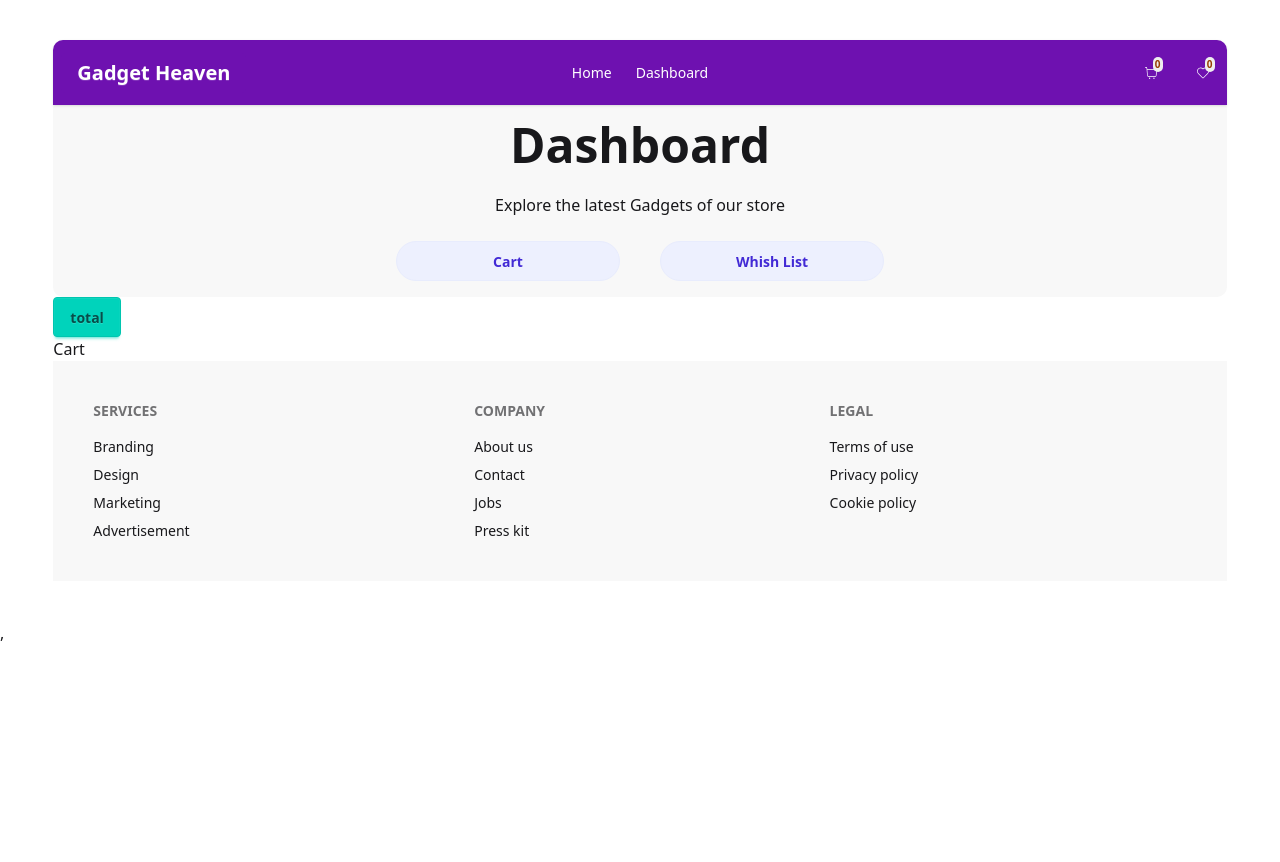
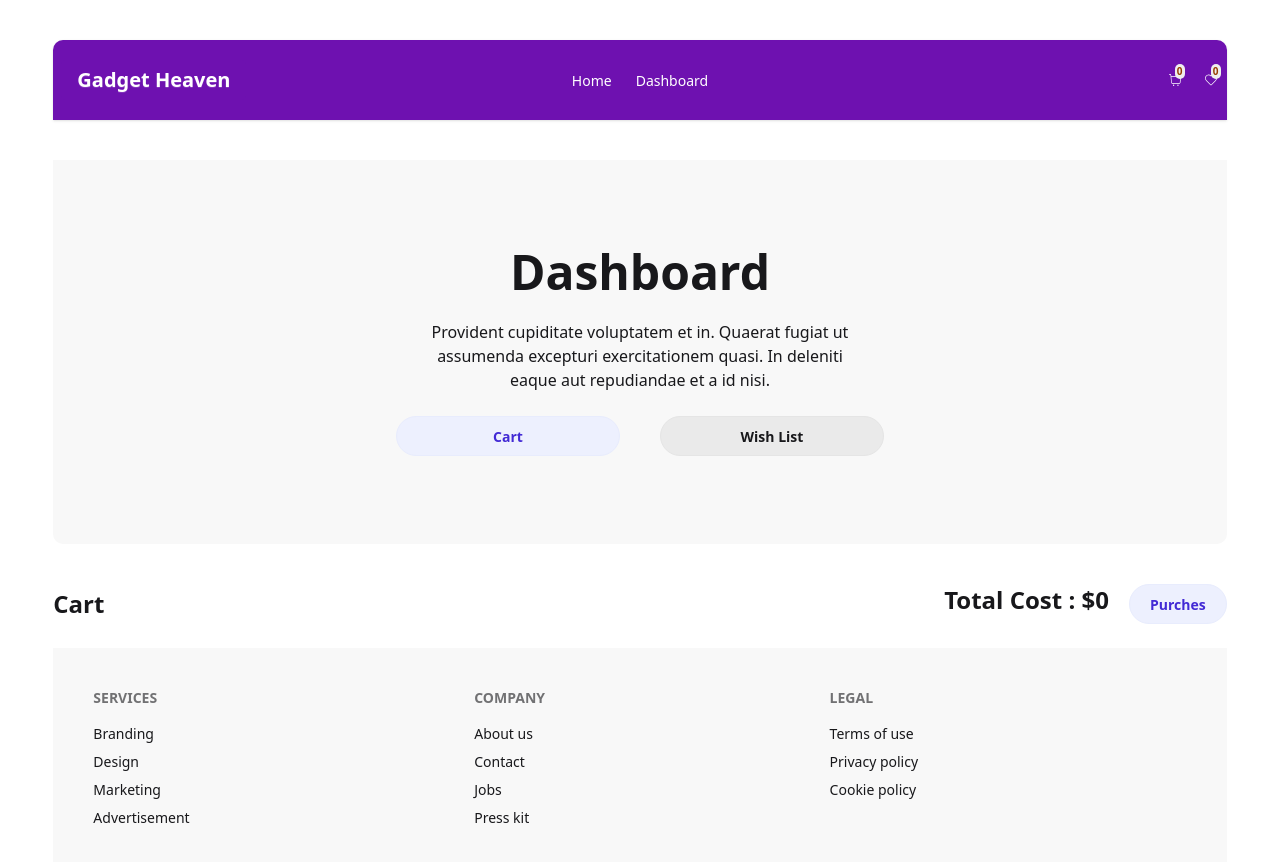
Before and after one commit to Mehedi-maaztech/Gadget-hub, a React (Vite) app: page /dashboard in a window 1280 px wide. Shown: the top 862 px of the page. Before the commit the page ends 800 px from the top, so only its background shows below. Built offline with nearby package versions, Linux system fonts and the light colour scheme.

Commit message:
Completed cart and wishlist. finish work

```diff
--- a/src/components/Accesories/Accesories.jsx
+++ b/src/components/Accesories/Accesories.jsx
@@ -15,7 +15,7 @@ const Accesories = () => {
         <div>
             <h1 className="text-5xl text-center font-bold">Explore Cutting-Edge Gadgets</h1>
             <div className="flex py-10">
-                <div className="categories flex flex-col w-4/12">
+                <div className="categories flex flex-col w-2/12">
                     <button
                         onClick={() => setSelectedCategory(null)}   // reset to all
                         className={`btn btn-base w-40 rounded-full m-2 transition-normal ${selectedCategory === null
@@ -34,7 +34,7 @@ const Accesories = () => {
                         )
                     }
                 </div>
-                <div className="categories-items w-8/12 grid lg:grid-cols-3 md:grid-cols-2 sm:grid-cols-1">
+                <div className="categories-items w-10/12 grid xl:grid-cols-4 lg:grid-cols-3 md:grid-cols-2 sm:grid-cols-1">
                     {
                         filterdProduct.map(item => <Accesory key={item.product_id} item={item}></Accesory>)
                     }
--- a/src/components/Dashboard/Dashboard.jsx
+++ b/src/components/Dashboard/Dashboard.jsx
@@ -1,58 +1,118 @@
 import { useContext, useEffect, useState } from "react";
 import { AddToCartContext, AddToWishList } from "../Root/Root";
 import Accesory from "../Accesory/Accesory";
-
+import groupImg from '../../assets/Group.png';
 const Dashboard = () => {
     const [cart, setCart] = useContext(AddToCartContext);
-    const [wishlist, setWishlist] = useContext(AddToWishList);
+    const [wishlist] = useContext(AddToWishList);
 
-    const [totalamout, setTotalamount] = useState([]);
+    // state to track which tab is active
+    const [activeTab, setActiveTab] = useState("cart"); // default = cart
 
-    useEffect(()=> {
-        if(cart.length > 0){
-            let latestamout = cart[cart.length - 1].price;
-            latestamout += latestamout;
-            setTotalamount(latestamout)
-        }
-    },[])
+    // state to track total amount of cart
+    const [totalAmount, setTotalAmount] = useState(0);
 
-    function total(){
-        console.log(totalamout);
-    }
+    // calculate total whenever cart changes
+    useEffect(() => {
+        const newTotal = cart.reduce((sum, item) => sum + item.price, 0);
+        setTotalAmount(newTotal);
+    }, [cart]);
+
     return (
         <div>
-            <div className="hero bg-base-200">
+            <div>
+                <div className="hero bg-base-200 min-h-96 my-10">
                     <div className="hero-content text-center">
                         <div className="max-w-md">
-                        <h1 className="text-5xl font-bold"> Dashboard </h1>
+                            <h1 className="text-5xl font-bold">Dashboard</h1>
                             <p className="py-6">
-                            Explore the latest Gadgets of our store
+                                Provident cupiditate voluptatem et in. Quaerat fugiat ut assumenda excepturi exercitationem
+                                quasi. In deleniti eaque aut repudiandae et a id nisi.
                             </p>
                             <div className="flex justify-center gap-10">
-                            <button className="btn btn-soft btn-primary rounded-full w-56">Cart</button>
-                            <button className="btn btn-soft btn-primary rounded-full w-56">Whish List</button>
+                                <button
+                                    className={`btn btn-soft rounded-full w-56 ${activeTab === "cart" ? "btn-primary" : "btn-outline"
+                                        }`}
+                                    onClick={() => setActiveTab("cart")}
+                                >
+                                    Cart
+                                </button>
+
+                                <button
+                                    className={`btn btn-soft rounded-full w-56 ${activeTab === "wishlist" ? "btn-primary" : "btn-outline"
+                                        }`}
+                                    onClick={() => setActiveTab("wishlist")}
+                                >
+                                    Wish List
+                                </button>
                             </div>
                         </div>
                     </div>
                 </div>
-            <div className="cartwishData">
-                <div className="head flex justify-between">
+            </div>
+            {/* Buttons */}
+
+
+            {/* Total Button & Display */}
+            {activeTab === "cart" ?
+                (<div className="mt-4 flex justify-between items-center">
                     <div>
-                        <button className="btn btn-accent" onClick={total}>total</button>
-                         <h2>Cart</h2>
+                        <h2 className="text-2xl font-bold">Cart</h2>
                     </div>
+                    <div className="flex gap-5">
+                        <p className="text-2xl font-bold">Total Cost : ${totalAmount}</p>
+                        <button onClick={() => document.getElementById('my_modal_4').showModal()}>
+                            <button className="btn btn-soft btn-primary rounded-full px-5" onClick={() => setCart([])} htmlFor="my_modal_7">Purches</button>
+                        </button>
+                    </div>
+                </div>)
+                :
+                <div className="mt-4 flex justify-between items-center">
                     <div>
-                        <p>{totalamout}</p>
+                        <h2 className="text-2xl font-bold">Wish List</h2>
                     </div>
                 </div>
-                <div>
-                    {
-                        cart.map( item => <Accesory key={item.product_id} item={item}></Accesory>)
             }
+
+            {/* Show data based on active tab */}
+            <div className="mt-6">
+                {activeTab === "cart" &&
+                    cart.map((item) => (
+                        // <div key={idx} className="border p-2 m-2 rounded">
+                        //     {item.product_title} - ${item.price}
+                        // </div>
+                        <Accesory key={item.product_id} item={item}></Accesory>
+                    ))}
+
+                {activeTab === "wishlist" &&
+                    wishlist.map((item) => (
+                        // <div key={idx} className="border p-2 m-2 rounded">
+                        //     {item.product_title} - ${item.price}
+                        // </div>
+                        <Accesory key={item.product_id} item={item}></Accesory>
+                    ))}
+            </div>
+
+            <dialog id="my_modal_4" className="modal">
+                <div className="modal-box w-2xs max-w-5xl flex flex-col items-center">
+                    <figure className="mx-auto">
+                        <img
+                            src={groupImg}
+                            alt="Shoes" />
+                    </figure>
+                    <p className="py-4"><small>Thanks for purchesing</small></p>
+                    <p>Total : {totalAmount}</p>
+                    <div className="modal-action">
+                        <form method="dialog">
+                            {/* if there is a button, it will close the modal */}
+                            <button className="btn rounded-full px-20">Close</button>
+                        </form>
                     </div>
                 </div>
+            </dialog>
         </div>
     );
+
 };
 
 export default Dashboard;
--- a/src/components/Navbar/Navbar.jsx
+++ b/src/components/Navbar/Navbar.jsx
@@ -1,4 +1,4 @@
-import { NavLink } from 'react-router';
+import { NavLink, Link } from 'react-router';
 import './Navbar.css'
 import { CiShoppingCart } from "react-icons/ci";
 import { CiHeart } from "react-icons/ci";
@@ -32,12 +32,16 @@ const Navbar = ({cart, wishlist}) => {
                     </ul>
                 </div>
                 <div className="navbar-end gap-5">
-                    <span className='text-white font-bold p-2 relative'>
-                       <span className='absolute top-0 right-1 text-amber-800 bg-base-300 w-[10px] rounded-full text-[10px] text-center'>{cart.length}</span>
+                    <Link to="/dashboard" className='relative'>
+                        <span className='text-white font-bold p-2 '>
+                       <span className='absolute top-4 left-2 text-amber-800 bg-base-300 w-[10px] rounded-full text-[10px] text-center'>{cart.length}</span>
                     <CiShoppingCart/></span>
-                    <span className='text-white font-bold p-2 relative'>
-                            <span className='absolute top-0 right-1 text-amber-800 bg-base-300 w-[10px] rounded-full text-[10px] text-center'>{wishlist.length}</span>
+                    </Link>
+                    <Link to="/dashboard" className='relative'>
+                        <span className='text-white font-bold p-2'>
+                            <span className='absolute top-4 left-2 text-amber-800 bg-base-300 w-[10px] rounded-full text-[10px] text-center'>{wishlist.length}</span>
                         <CiHeart /></span>
+                    </Link>
                 </div>
             </div>
         </div>
```
Lines whose indentation alone changed are shown as unchanged.
